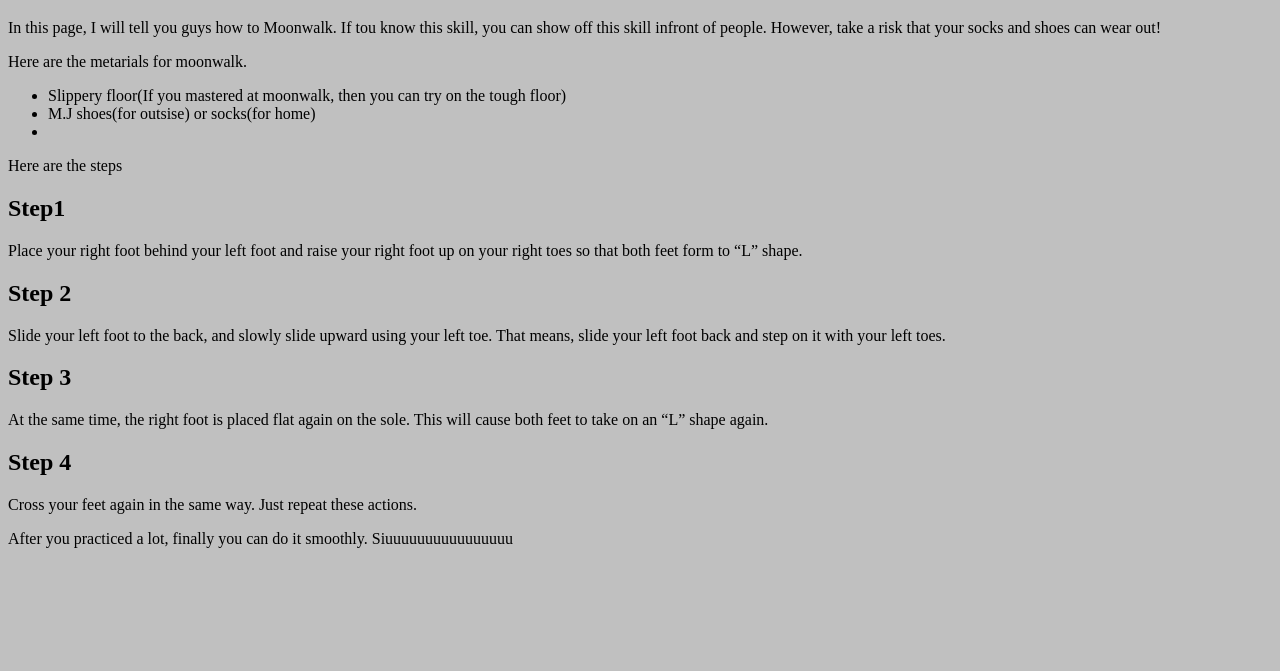
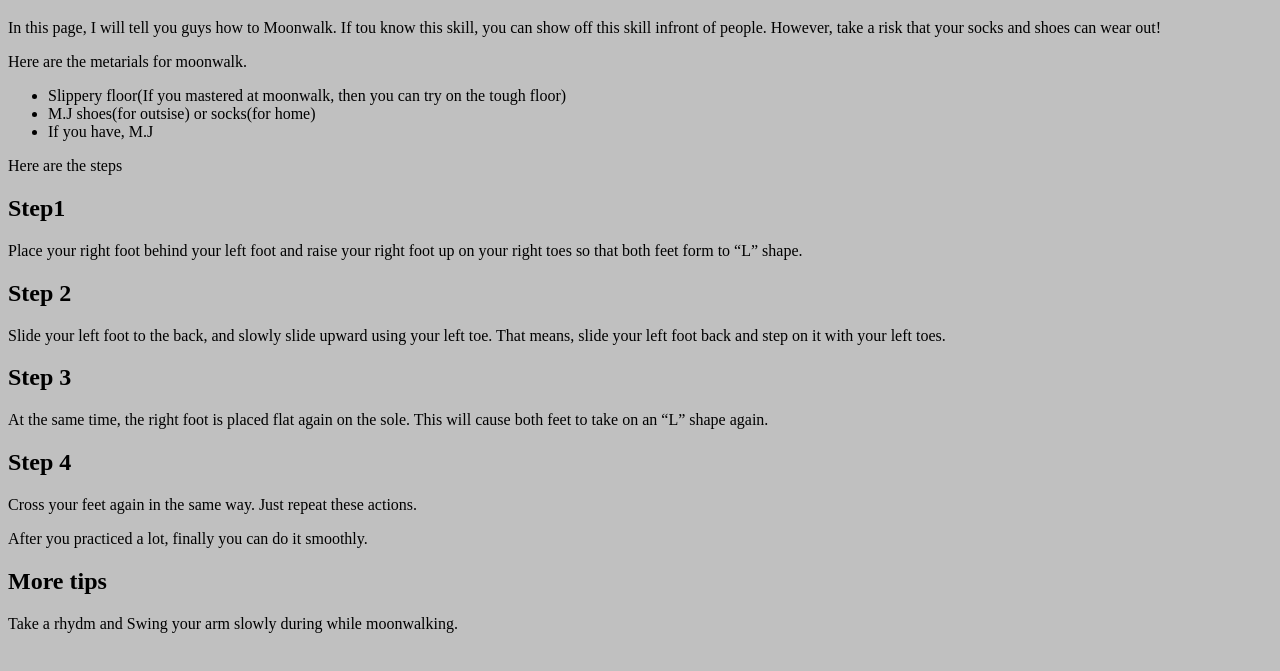
Before and after one commit to PhillipYangauthor/PhillipYangauthor.github.io, a plain HTML site: page index.html in a window 1280 px wide. Shown: the part 61-732 px from the top of the page. Drawn offline with Linux system fonts and the light colour scheme.

Commit message:
Update index.html

```diff
--- a/index.html
+++ b/index.html
@@ -11,8 +11,7 @@
     <ul>
       <li>Slippery floor(If you mastered at moonwalk, then you can try on the tough floor)</li>
       <li>M.J shoes(for outsise) or socks(for home)</li>
-      <li></li>
-
+      <li>If you have, M.J  </li>
     </ul>
     <p>Here are the steps</p>
     <h2> Step1</h2>
@@ -23,8 +22,8 @@
     <p>At the same time, the right foot is placed flat again on the sole. This will cause both feet to take on an “L” shape again.</p>
     <h2>Step 4</h2>
     <p>Cross your feet again in the same way. Just repeat these actions.</p>
-
-    <p> After you practiced a lot, finally you can do it smoothly. Siuuuuuuuuuuuuuuuu</p>
-
+    <p> After you practiced a lot, finally you can do it smoothly.</p>
+    <h2> More tips</h2>
+    <p> Take a rhydm and Swing your arm slowly during while moonwalking.</p>
   </body>
 </html>
```
